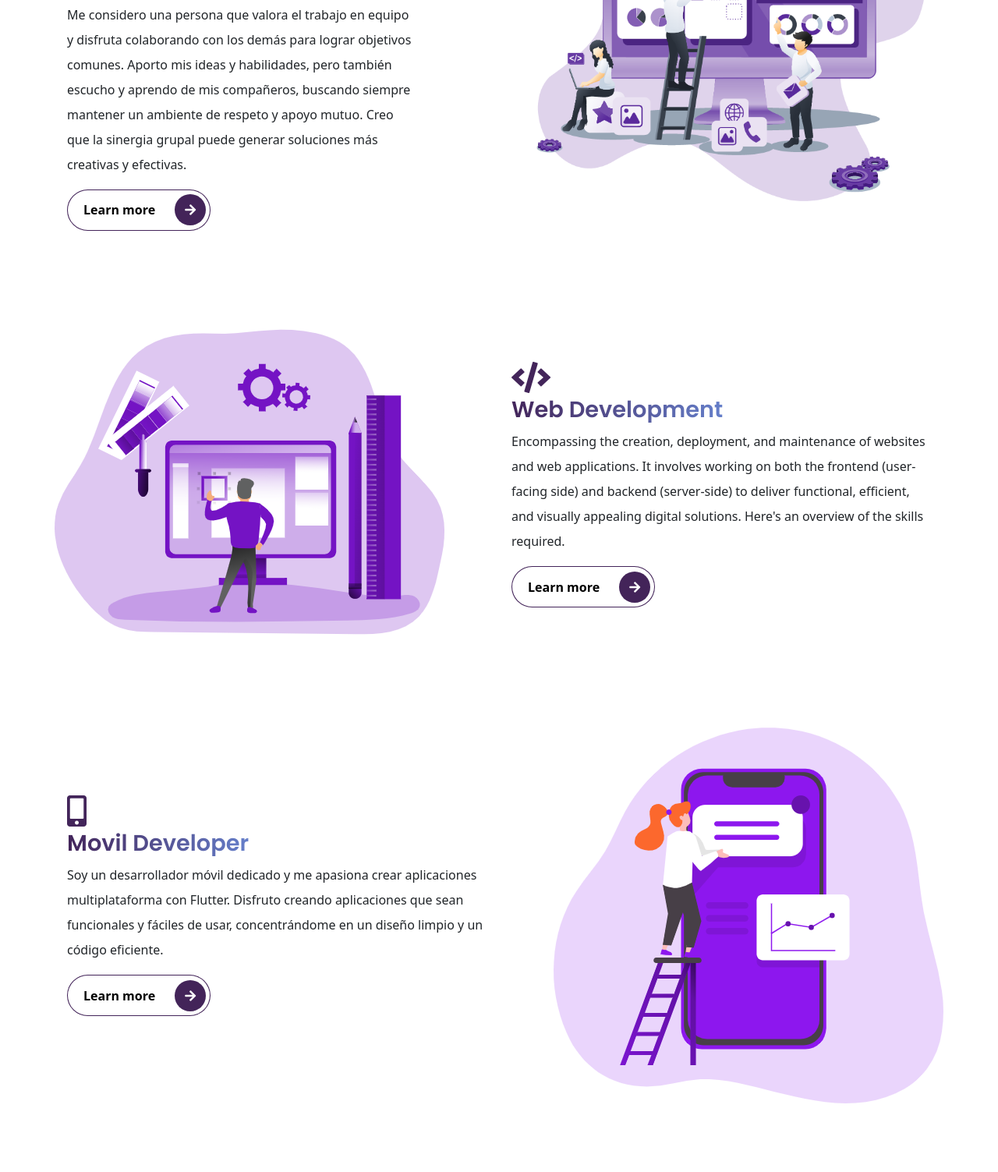
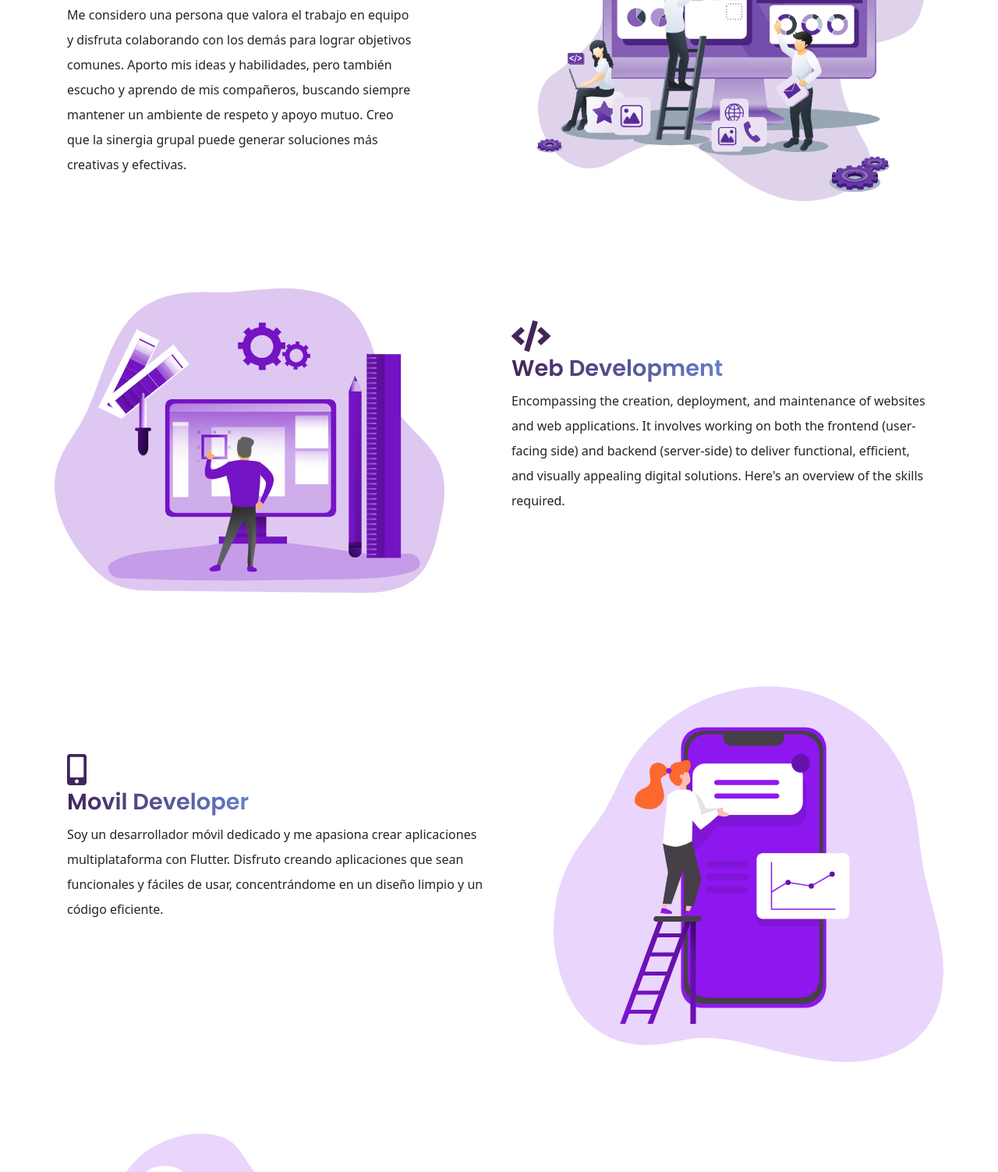
Before and after one commit to 0007David/profile, a website: page es/index.html in a window 1280 px wide. Shown: the part 2280-3783 px from the top of the page at 78% size. Drawn offline with nearby package versions, Linux system fonts and the light colour scheme; files that its build step writes are made by us from their sources.

Commit message:
quitamos boton learn mas en es

```diff
--- a/es/index.html
+++ b/es/index.html
@@ -316,10 +316,10 @@
             buscando siempre mantener un ambiente de respeto y apoyo mutuo. Creo que la sinergia grupal
             puede generar soluciones más creativas y efectivas.
           </p>
-          <button type="button" class="rounded-pill btn-rounded border-primary"
+          <!-- <button type="button" class="rounded-pill btn-rounded border-primary"
             data-bs-toggle="modal" data-bs-target="#staticBackdrop">Learn more
             <span><i class="fas fa-arrow-right"></i></span>
-          </button>
+          </button> -->
         </div>
       </div>
       <div class="col-lg-6 col-md-6 col-sm-12 col-xs-12 services mt-4 text-start offset-md-1 offset-lg-1">
@@ -343,10 +343,10 @@
           <p class="lh-lg">
             Encompassing the creation, deployment, and maintenance of websites and web applications. It involves working on both the frontend (user-facing side) and backend (server-side) to deliver functional, efficient, and visually appealing digital solutions. Here's an overview of the skills required.
           </p>
-          <button type="button" class="rounded-pill btn-rounded border-primary"
+          <!-- <button type="button" class="rounded-pill btn-rounded border-primary"
             data-bs-toggle="modal" data-bs-target="#web_developer">Learn more
             <span><i class="fas fa-arrow-right"></i></span>
-          </button>
+          </button> -->
         </div>
       </div>
     </div>
@@ -408,9 +408,9 @@
           <p class="lh-lg">
             Soy un desarrollador móvil dedicado y me apasiona crear aplicaciones multiplataforma con Flutter. Disfruto creando aplicaciones que sean funcionales y fáciles de usar, concentrándome en un diseño limpio y un código eficiente.
           </p>
-          <button type="button" class="rounded-pill btn-rounded border-primary">Learn more
+          <!-- <button type="button" class="rounded-pill btn-rounded border-primary">Learn more
             <span><i class="fas fa-arrow-right"></i></span>
-          </button>
+          </button> -->
         </div>
       </div>
       <div class="col-lg-6 col-md-6 col-sm-12 col-xs-12 services mt-4 text-end">
```
Also changed, not shown: 1 other file.
